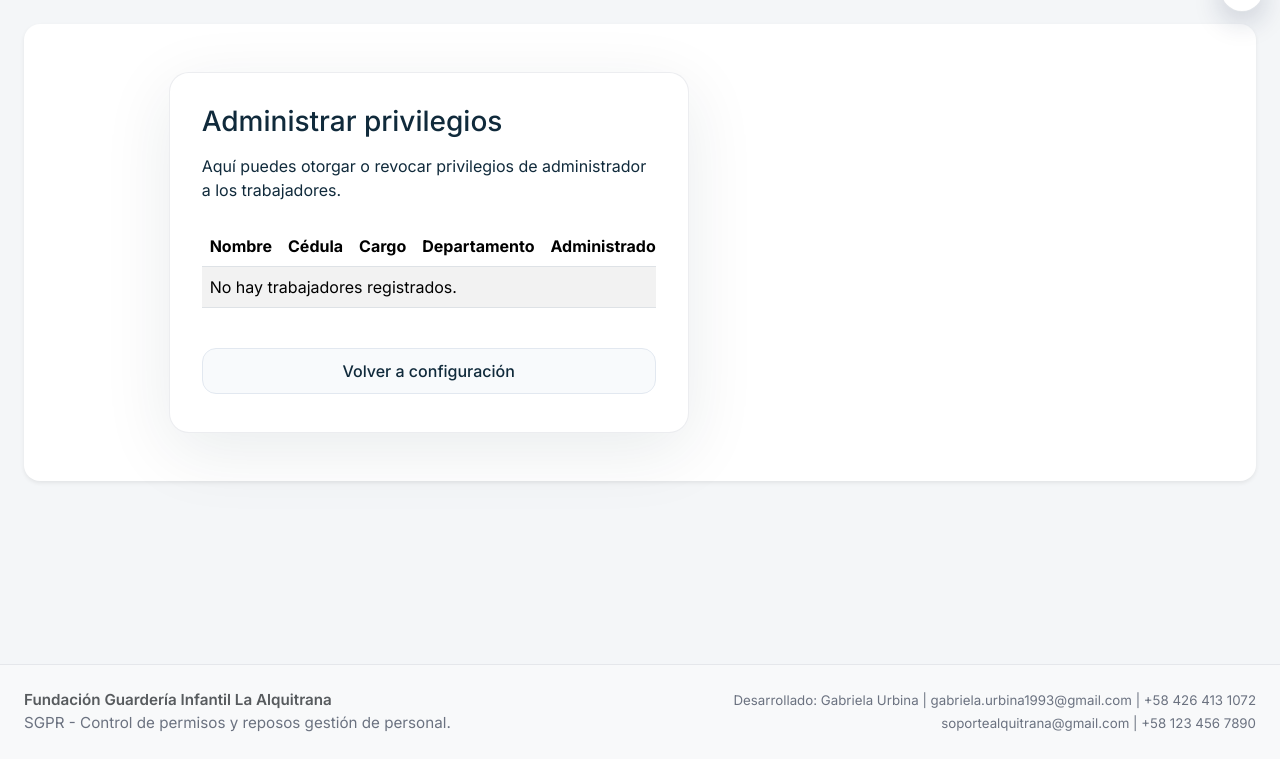
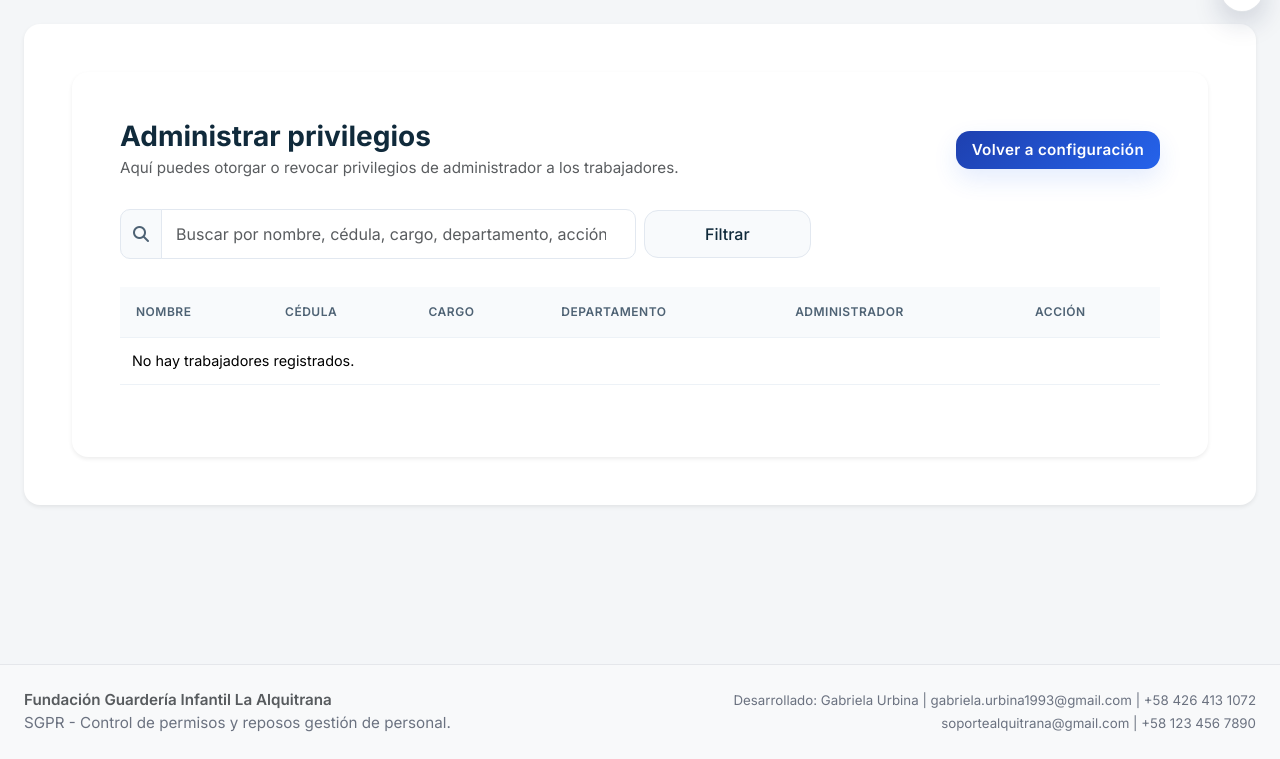
Before and after one commit to gabyurbina/SGPR, a Django app: page /configuracion/privilegios/ in a window 1280 px wide. Shown: the part 136-895 px from the top of the page. Run offline with Django 4.2, Linux system fonts and the light colour scheme; the visitor is signed in with stand-in values (Sample User, id 1); data comes from the database, SQL or seed files in the repository; data that the repository does not hold is empty.

Commit message:
SGPR27052026(2)

```diff
--- a/sgpr_alquitrana/templates/privilegios.html
+++ b/sgpr_alquitrana/templates/privilegios.html
@@ -1,12 +1,34 @@
 {% extends 'base.html' %}
 {% block content %}
-<div class="row justify-content-center">
-  <div class="col-xl-10 col-lg-11">
-    <div class="auth-card">
-    <h3>Administrar privilegios</h3>
-    <p>Aquí puedes otorgar o revocar privilegios de administrador a los trabajadores.</p>
-    <div class="table-responsive mt-4">
-      <table class="table table-striped">
+<div class="content-area p-4 p-md-5 bg-white rounded-4 shadow-sm">
+                        <!-- Contenido principal de cada plantilla heredada. -->
+
+<!-- Página de auditoría: lista de registros con exportación XLSX/PDF. -->
+<div class="d-flex justify-content-between align-items-center mb-4">
+  <div>
+    <h3 class="fw-bold mb-1">Administrar privilegios</h3>
+    <p class="text-muted mb-0">Aquí puedes otorgar o revocar privilegios de administrador a los trabajadores.</p>
+  </div>
+      <div class="d-flex flex-wrap gap-2 align-items-center">
+    <a href="{% url 'configuracion' %}" class="btn btn-primary-custom btn-export">Volver a configuración</a>
+  </div>
+</div>
+<form method="get" class="search-filters mb-4">
+  <div class="row gy-2 gx-2 align-items-center">
+    <div class="col-md-6">
+      <label class="form-label visually-hidden" for="search-query">Buscar</label>
+      <div class="input-group">
+        <span class="input-group-text"><i class="fa-solid fa-magnifying-glass"></i></span>
+        <input id="search-query" name="q" type="search" class="form-control" placeholder="Buscar por nombre, cédula, cargo, departamento, acción..." value="{{ query|default:'' }}">
+      </div>
+    </div>
+    <div class="col-md-2 text-md-end">
+      <button type="submit" class="btn btn-secondary-custom w-100">Filtrar</button>
+    </div>
+  </div>
+</form>
+<div class="d-flex justify-content-between align-items-center mb-4">
+    <table class="table custom-table table-hover align-middle m-0">
         <thead>
           <tr>
             <th>Nombre</th>
@@ -51,9 +73,6 @@
         </tbody>
       </table>
     </div>
-    <div class="mt-4">
-      <a href="{% url 'configuracion' %}" class="btn btn-secondary-custom">Volver a configuración</a>
-    </div>
     </div>
   </div>
 </div>
```
